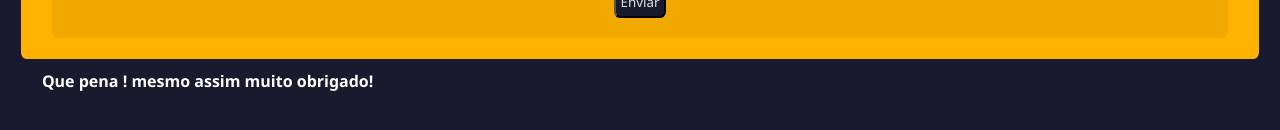
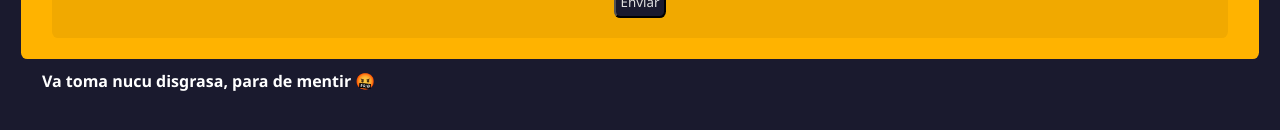
Before and after one commit to ezno02/funcionava-mas-nao-mais, a plain HTML site: page index.html in a window 1280 px wide. Both pictures are taken after a click on the button "Enviar". Shown: the part 508-638 px from the top of the page. Drawn offline with Linux system fonts and the light colour scheme.

Commit message:
commit3 11-06-2025

```diff
--- a/index.html
+++ b/index.html
@@ -129,7 +129,7 @@
             if(resposta.checked === true){
                 texto.innerHTML = "Muito obrigado por Responder "+ nome+ "!"
             } else{
-                texto.innerHTML = "Que pena "+ nome+ "! mesmo assim muito obrigado!"
+                texto.innerHTML = "Va toma nucu disgrasa, para de mentir " + nome + "🤬"
             }
         }
     </script>
```
